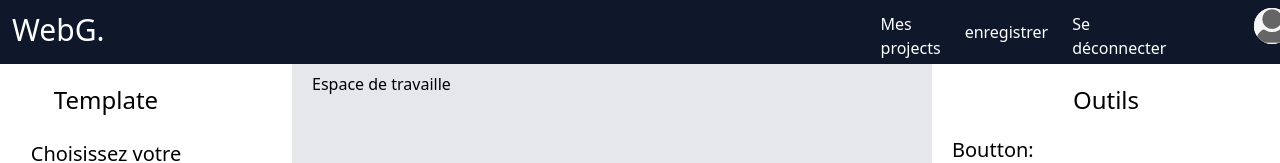
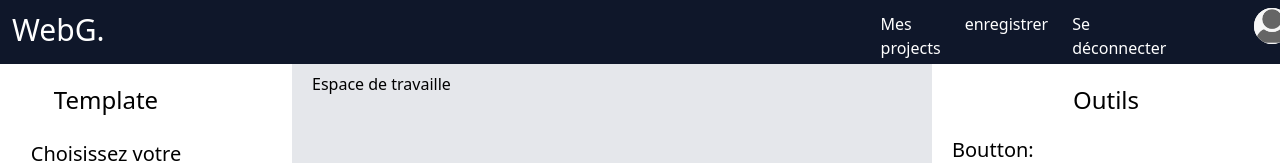
Before and after one commit to Kanel04/WebGenerator, a React (Vite) app: page /primary in a window 1280 px wide. Shown: the top 163 px of the page. Built offline with nearby package versions, Linux system fonts and the light colour scheme.

Commit message:
component modified

```diff
--- a/src/pages/Primary/components/navbar/navbar.jsx
+++ b/src/pages/Primary/components/navbar/navbar.jsx
@@ -13,7 +13,7 @@ function Navbar() {
         <LinkButton page="/cloud">Mes projects</LinkButton>
 
       </div>
-      <div className=" ml-1 pl-1 mt-5  ">
+      <div className=" ml-1 pl-1 mt-3  ">
 
         <button className='text-white'>enregistrer</button>
 
--- a/src/pages/Project/index.jsx
+++ b/src/pages/Project/index.jsx
@@ -111,7 +111,7 @@ alert('Votre project est créer');
 
                         </div>
                     </form>
-                  <div className='ml-2'></div>
+                  <div className='ml-9'></div>
                         <div>
 
                             <img className='ml-80 h-screen' src={Photo} alt="Photo" />
```
